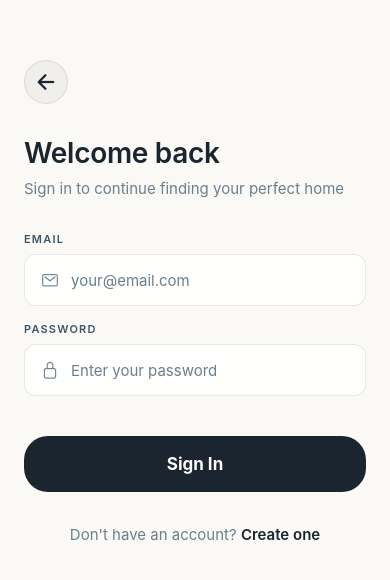
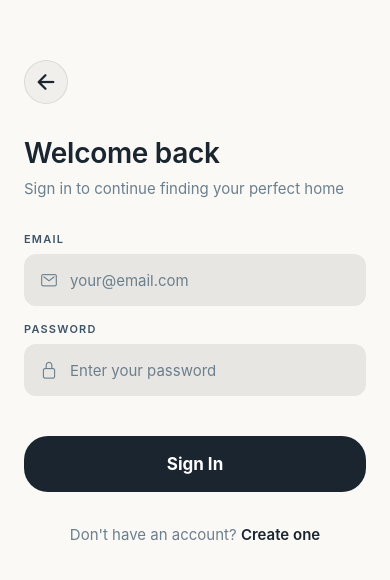
Before and after one commit to Nkingsap/houserent, a React Native app: screen /Login in a window 390 px wide. Shown: the top 580 px of the page. Built offline with nearby package versions, Linux system fonts and the light colour scheme; what react-native-worklets would draw is missing.

Commit message:
style: redesign InputField component

```diff
--- a/src/components/InputField.js
+++ b/src/components/InputField.js
@@ -76,18 +76,16 @@ const styles = StyleSheet.create({
     container: {
         flexDirection: 'row',
         alignItems: 'center',
-        backgroundColor: colors.card,
+        backgroundColor: colors.surface,
         borderRadius: borderRadius.md,
         paddingHorizontal: spacing.lg,
         height: 52,
-        borderWidth: 1.5,
-        borderColor: colors.border,
     },
     focused: {
-        borderColor: colors.text,
+        backgroundColor: colors.elevated,
     },
     error: {
-        borderColor: colors.danger,
+        backgroundColor: 'rgba(192,57,43,0.06)',
     },
     multiline: {
         height: 120,
```
